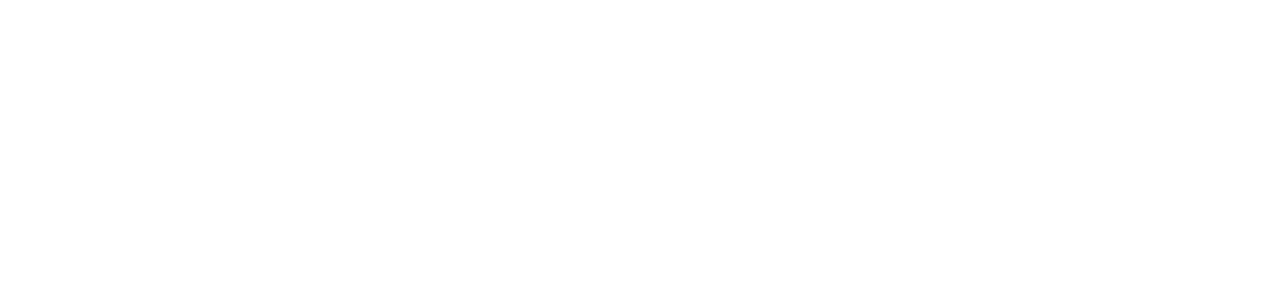
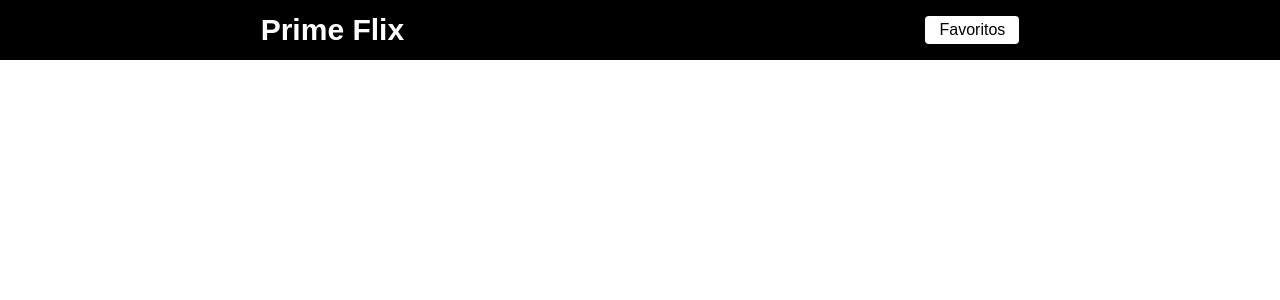
Before and after one commit to SantanaDiogoDev/filmes, a JavaScript app: page /favoritos in a window 1280 px wide. Before the commit this address had no page. Shown: the top 300 px of the page. Built offline with nearby package versions, Linux system fonts and the light colour scheme; the HTML template or start-up script is replaced by a standard one.

Commit message:
filmes aula header

```diff
--- /dev/null
+++ b/src/components/Header/header.css
@@ -0,0 +1,25 @@
+header {
+    display: flex;
+    align-items: center;
+    justify-content: space-around;
+    width: 100%;
+    height: 60px;
+    background-color: black;
+}
+
+.logo{
+    text-decoration: none;
+    font-size: 30px;
+    cursor: pointer;
+    color: white;
+    font-weight: bold;
+}
+
+.favoritos{
+    text-decoration: none;
+    cursor: pointer;
+    background-color: white;
+    padding: 5px 14px;
+    color: black;
+    border-radius: 4px;
+}
--- /dev/null
+++ b/src/components/Header/index.js
@@ -0,0 +1,13 @@
+import './header.css';
+import { Link } from 'react-router-dom';
+
+function Header(){
+    return(
+        <header>
+            <Link className='logo' to="/">Prime Flix</Link>
+            <Link className='favoritos' to="/">Favoritos</Link>
+        </header>
+    )
+}
+
+export default Header;
--- a/src/routes.js
+++ b/src/routes.js
@@ -2,10 +2,12 @@
 
 import Home from './pages/Home';
 import Filme from './pages/Filme';
+import Header from './components/Header';
 
 function RoutesApp(){
     return(
         <BrowserRouter>
+        <Header/>
             <Routes>
                 <Route path="/" element={ <Home/> } />
                 <Route path="/filme/:id" element={ <Filme/> } />
```
